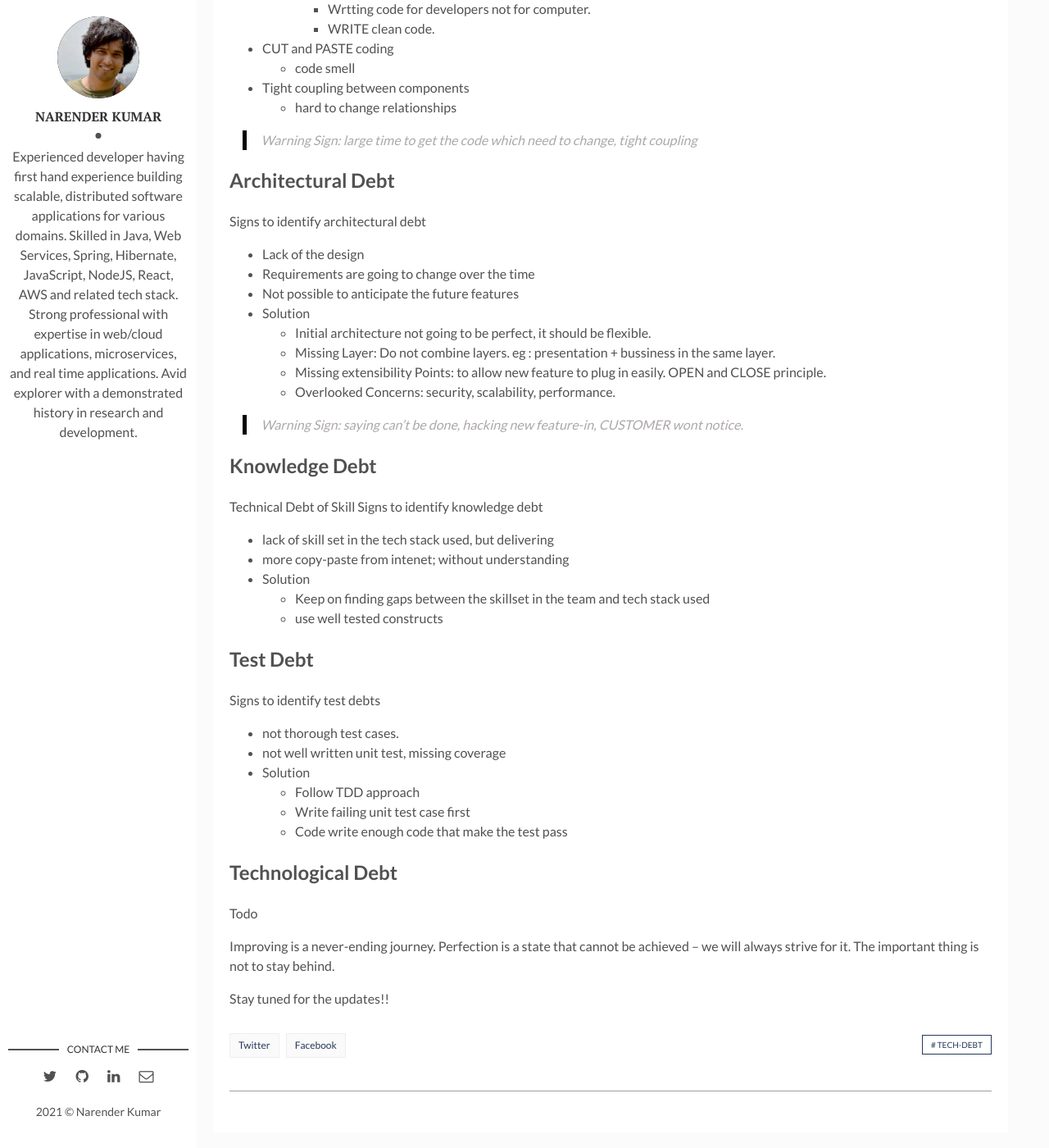
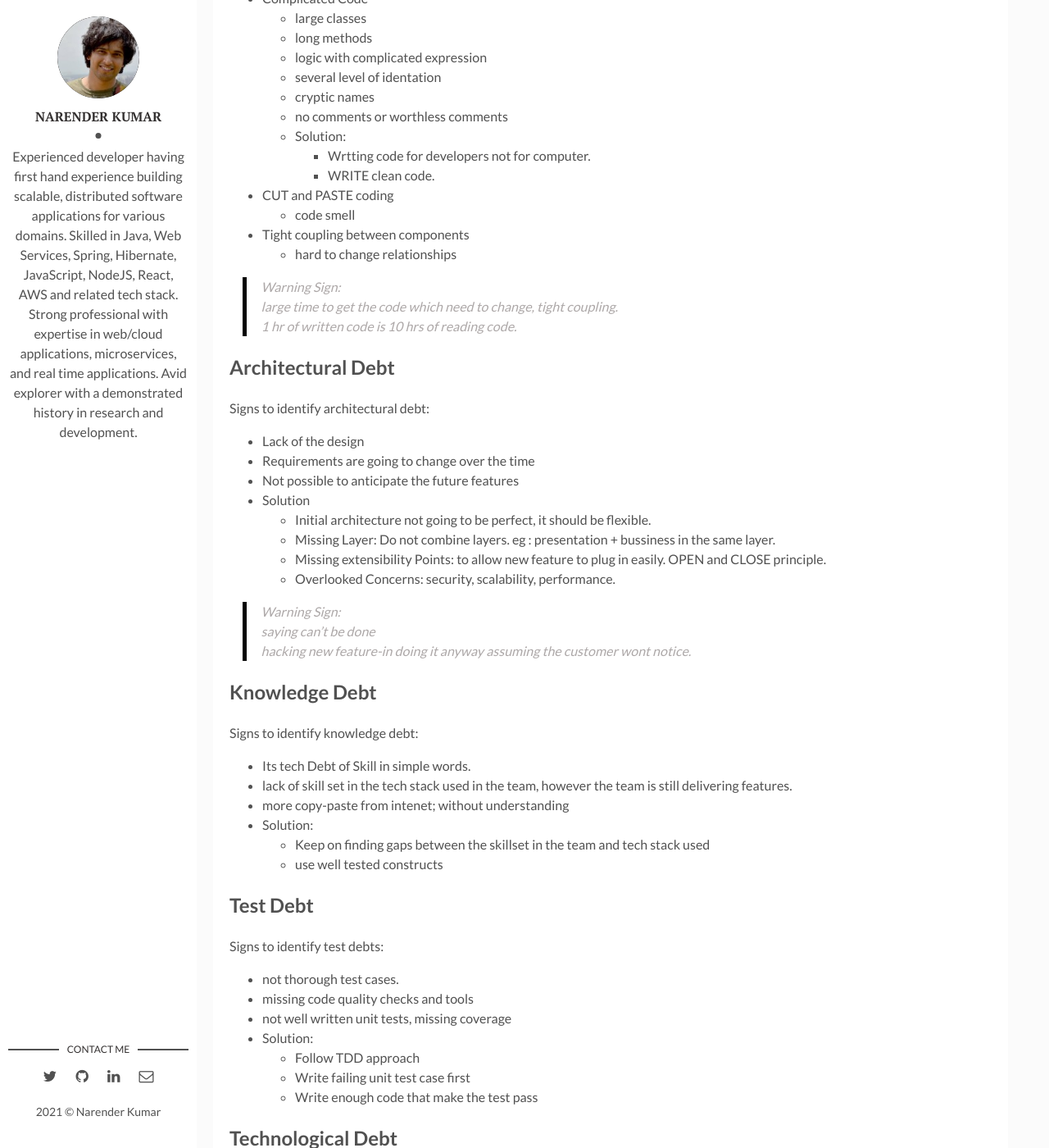
Before and after one commit to nkkize/nkkize.github.io, a Jekyll site: the page built from _posts/2019-10-16-tech-debt.md, in a window 1280 px wide and 1400 px high, scrolled down 1020 px. Shown: the whole window at 82% size. Built offline with Jekyll 4.4.1, drawn with Linux system fonts in a browser that asks for light colours; some of the changed text lies outside the part shown.

Commit message:
refactor and save work

```diff
--- a/_posts/2019-10-16-tech-debt.md
+++ b/_posts/2019-10-16-tech-debt.md
@@ -8,12 +8,18 @@
 tags: [tech-debt]
 ---
 # Tech Debt
-The basic definition of the tech debt coudl be as simple as doing something quickly then properly.
+The basic definition of the tech debt could be as simple as doing something quickly then properly.
 
 # Types:
+We can categorized tech debt in  below categories:
+1. Code Debt
+2. Architectural Debt
+3. Knowledge Debt
+4. Test Debt
+5. Technological Debt
+
 ## Code Debt
-1 hr of written code is 10 hrs of reading code. Code debt can be categorized into below broader categories:
-
+Signs to identify Code debt:
 - Complicated Code
     - large classes
     - long methods
@@ -30,10 +36,12 @@
 - Tight coupling between components
     - hard to change relationships
 
-> Warning Sign: large time to get the code which need to change, tight coupling
+> Warning Sign:
+> large time to get the code which need to change, tight coupling.
+> 1 hr of written code is 10 hrs of reading code.
 
 ## Architectural Debt
-Signs to identify architectural debt
+Signs to identify architectural debt:
 - Lack of the design
 - Requirements are going to change over the time
 - Not possible to anticipate the future features
@@ -43,30 +51,34 @@
     - Missing extensibility Points: to allow new feature to plug in easily. OPEN and CLOSE principle.
     - Overlooked Concerns: security, scalability, performance.
 
-> Warning Sign:  saying can't be done, hacking new feature-in, CUSTOMER wont notice.
+> Warning Sign:
+> saying can't be done
+> hacking new feature-in
+> doing it anyway assuming the customer wont notice.
 
 ## Knowledge Debt
-Technical Debt of Skill
-Signs to identify knowledge debt
-- lack of skill set in the tech stack used, but delivering
+Signs to identify knowledge debt:
+- Its tech Debt of Skill in simple words.
+- lack of skill set in the tech stack used in the team, however the team is still delivering features.
 - more copy-paste from intenet; without understanding
-- Solution
+- Solution:
     - Keep on finding gaps between the skillset in the team and tech stack used
     - use well tested constructs
 
 ## Test Debt
-Signs to identify test debts
+Signs to identify test debts:
 - not thorough test cases.
-- not well written unit test, missing coverage
-- Solution
+- missing code quality checks and tools
+- not well written unit tests, missing coverage
+- Solution:
     - Follow TDD approach
     - Write failing unit test case first
-    - Code write enough code that make the test pass
+    - Write enough code that make the test pass
 
 ## Technological Debt
 Todo
 
 
-Improving is a never-ending journey. Perfection is a state that cannot be achieved – we will always strive for it. The important thing is not to stay behind.
+> Improving is a never-ending journey. Perfection is a state that cannot be achieved – we will always strive for it. The important thing is not to stay behind.
 
 Stay tuned for the updates!!
```
